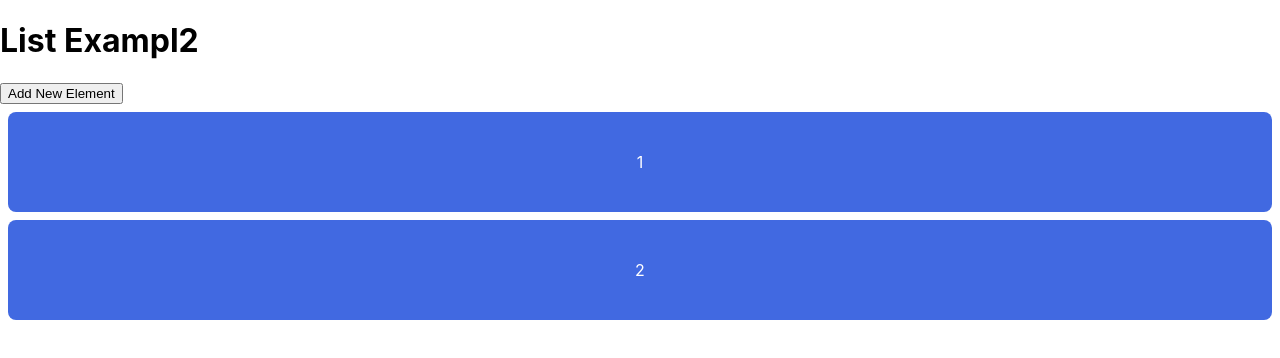
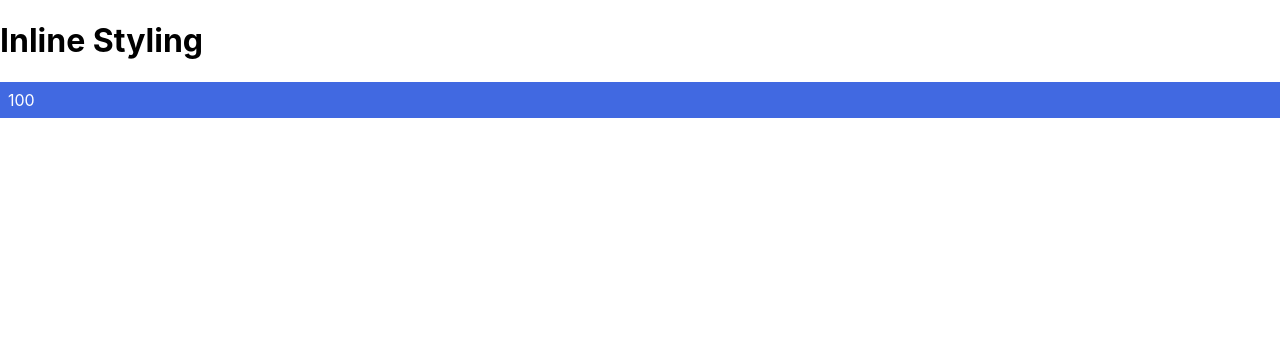
Before and after one commit to cg-201/react-app-demo2, a React (Create React App) app: page / in a window 1280 px wide. Shown: the top 358 px of the page. Built offline with nearby package versions, Linux system fonts and the light colour scheme.

Commit message:
inline styling.

```diff
--- a/src/App.js
+++ b/src/App.js
@@ -5,10 +5,25 @@ import { useState } from "react";
 export default function App() {
   return (
     <div>
-      <ListExample2 />
+      <InlineStyleComponent />
     </div>
   );
 }
+
+const InlineStyleComponent = () => {
+  const [counter] = useState(100);
+
+  return (
+    <div>
+      <h1>Inline Styling</h1>
+      <div
+        style={{ backgroundColor: "royalblue", color: "white", padding: "8px" }}
+      >
+        {counter}
+      </div>
+    </div>
+  );
+};
 
 const ListExample2 = () => {
   const [list, setList] = useState([1, 2]);
```
